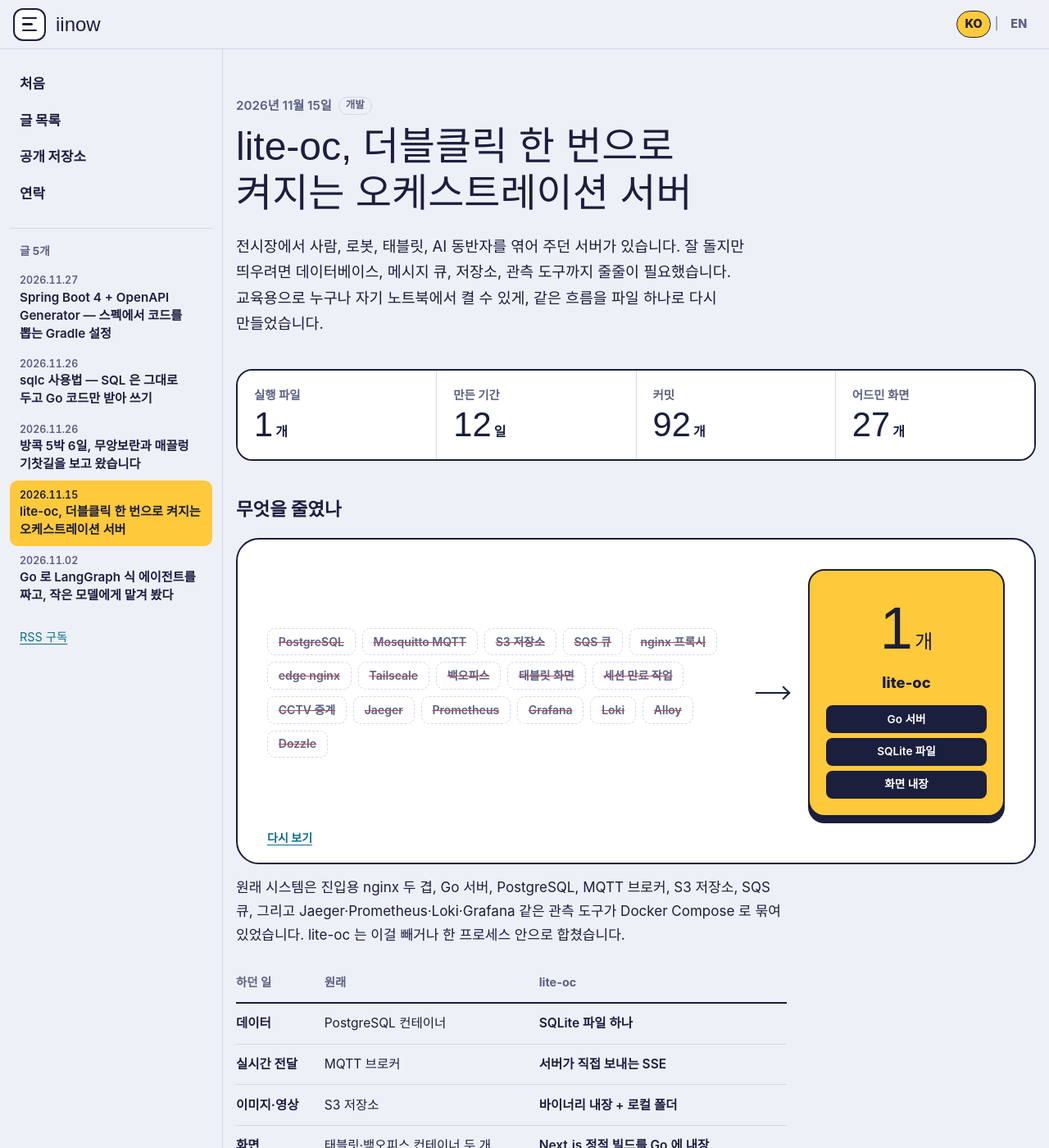
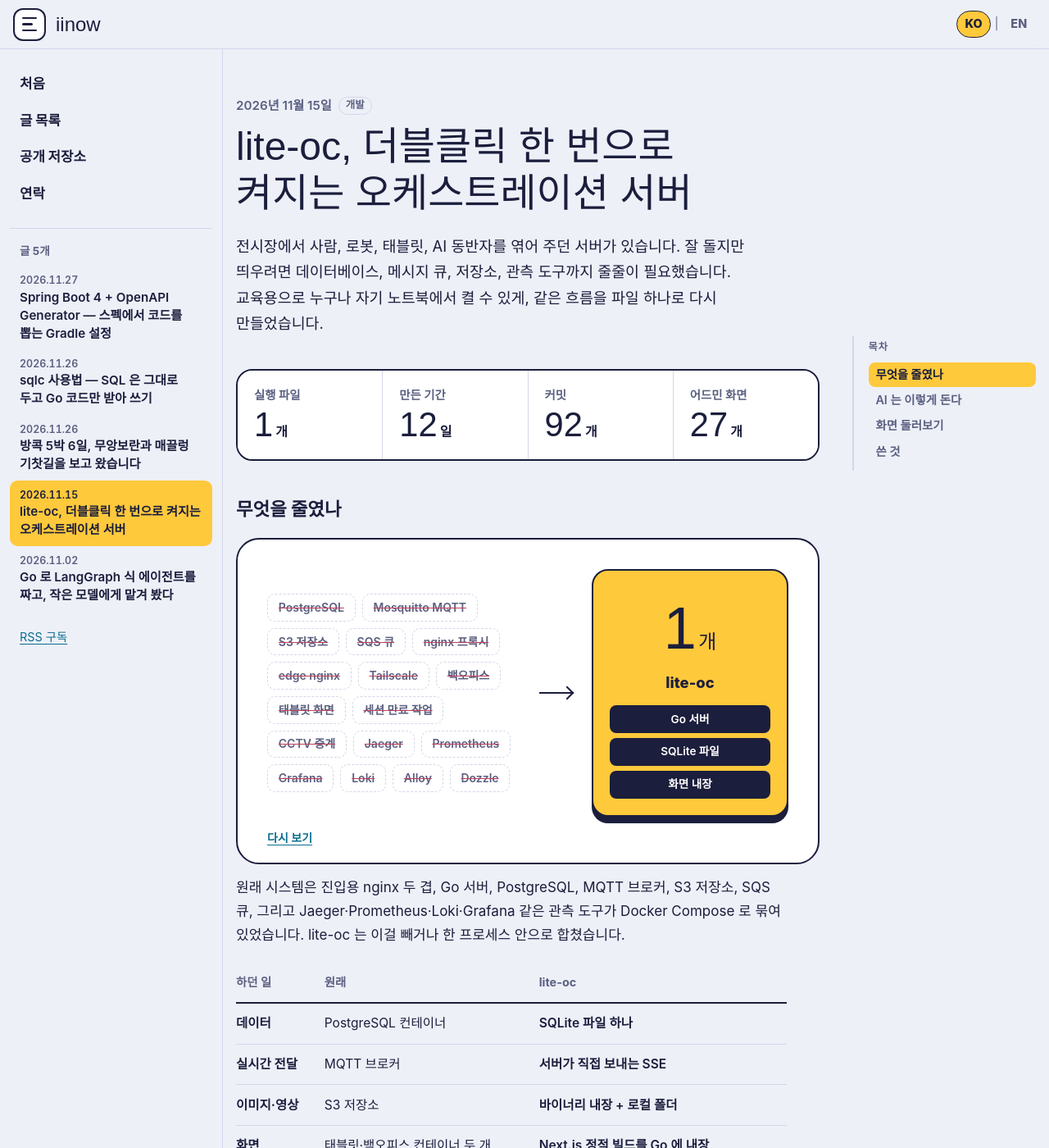
Before and after one commit to iinow/iinow.github.io, a Jekyll site: the page built from _posts/2026-11-15-lite-oc.md, in a window 1280 px wide and 1400 px high. Shown: the whole window at 82% size. Built offline with Jekyll 4.4.1, drawn with Linux system fonts in a browser that asks for light colours; some web fonts are replaced; part of the change alters nothing that is shown.

Commit message:
글 화면: 우측 스크롤 목차 추가, 표가 본문 폭을 넘으면 표만 가로 스크롤

```diff
--- a/_layouts/post.html
+++ b/_layouts/post.html
@@ -29,8 +29,14 @@ layout: default
     {%- endif %}
   </header>
 
-  <div class="prose">
+  <div class="post-body">
+    <div class="prose">
 {{ content }}
+    </div>
+    <nav class="toc" id="toc" aria-label="{% if is_en %}On this page{% else %}이 페이지의 목차{% endif %}" hidden>
+      <p class="toc-title">{% if is_en %}On this page{% else %}목차{% endif %}</p>
+      <ol class="toc-list"></ol>
+    </nav>
   </div>
 
   <nav class="pager" aria-label="{% if is_en %}More posts{% else %}다른 글{% endif %}">
--- a/main.js
+++ b/main.js
@@ -297,6 +297,105 @@ if (mermaidCodes.length) {
   }, { passive: true })
 }
 
+// ── 글 안의 표: 본문 폭을 넘으면 표만 가로로 스크롤 ──
+// nowrap 코드 때문에 첫 열이 한 글자씩 쪼개지는 문제를 막는다.
+document.querySelectorAll('.prose table').forEach((table) => {
+  const parent = table.parentElement
+  if (!parent || parent.classList.contains('table-scroll')) return
+  const wrap = document.createElement('div')
+  wrap.className = 'table-scroll'
+  parent.insertBefore(wrap, table)
+  wrap.appendChild(table)
+})
+
+// ── 우측 목차: 본문 헤딩을 모아 스크롤에 따라 현재 위치를 표시 ──
+// id 가 없는 헤딩에는 슬러그를 붙이고, 항목이 둘 이상일 때만 목차를 보여 준다.
+const toc = document.getElementById('toc')
+if (toc) {
+  const slug = (text) =>
+    text
+      .trim()
+      .toLowerCase()
+      .replace(/[\s]+/g, '-')
+      .replace(/[^\p{L}\p{N}-]/gu, '')
+      .replace(/-+/g, '-')
+      .replace(/^-|-$/g, '')
+  const entries = []
+  const seen = new Set()
+  document.querySelectorAll('.prose h2, .prose h3').forEach((h, i) => {
+    let id = h.id
+    if (!id) {
+      const base = slug(h.textContent) || 'section-' + (i + 1)
+      id = base
+      let n = 2
+      while (seen.has(id) || document.getElementById(id)) id = base + '-' + n++
+      h.id = id
+    }
+    seen.add(id)
+    entries.push({ id, level: h.tagName === 'H3' ? 3 : 2, text: h.textContent.trim() })
+  })
+  const list = toc.querySelector('.toc-list')
+  if (list && entries.length > 1) {
+    entries.forEach((entry) => {
+      const li = document.createElement('li')
+      li.className = 'lvl-' + entry.level
+      const a = document.createElement('a')
+      a.href = '#' + entry.id
+      a.textContent = entry.text
+      li.appendChild(a)
+      list.appendChild(li)
+    })
+    toc.hidden = false
+
+    const links = [...list.querySelectorAll('a')]
+    const targets = entries.map((entry) => document.getElementById(entry.id))
+    const header = document.querySelector('.top')
+    let active = -1
+    const setActive = (i) => {
+      if (i === active) return
+      active = i
+      links.forEach((a, n) => {
+        if (n === i) a.setAttribute('aria-current', 'true')
+        else a.removeAttribute('aria-current')
+      })
+      // 목차가 길어 스크롤될 때 현재 항목이 보이게
+      const a = links[i]
+      if (!a || toc.scrollHeight <= toc.clientHeight + 2) return
+      const r = a.getBoundingClientRect()
+      const box = toc.getBoundingClientRect()
+      if (r.top < box.top) toc.scrollTop += r.top - box.top - 8
+      else if (r.bottom > box.bottom) toc.scrollTop += r.bottom - box.bottom + 8
+    }
+    const spy = () => {
+      const top = (header ? header.offsetHeight : 0) + 24
+      let current = 0
+      targets.forEach((el, i) => {
+        if (el && el.getBoundingClientRect().top <= top) current = i
+      })
+      // 바닥까지 내려갔으면 마지막 섹션을 가리킨다
+      if (innerHeight + scrollY >= document.documentElement.scrollHeight - 4) {
+        current = targets.length - 1
+      }
+      setActive(current)
+    }
+    let ticking = false
+    addEventListener(
+      'scroll',
+      () => {
+        if (ticking) return
+        ticking = true
+        requestAnimationFrame(() => {
+          ticking = false
+          spy()
+        })
+      },
+      { passive: true }
+    )
+    addEventListener('resize', spy, { passive: true })
+    spy()
+  }
+}
+
 // ── 글 목록 분류(개발·여행) 거르기 ──
 const filterBar = document.querySelector('.filter')
 if (filterBar) {
--- a/style.css
+++ b/style.css
@@ -204,6 +204,20 @@ main { padding: 0 1rem; }
 
 .prose h2 { font-size: 1.4rem; font-weight: 800; margin-top: 2.75rem; line-height: 1.35; }
 .prose h3 { font-size: 1.15rem; font-weight: 800; margin-top: 2rem; }
+
+/* 글 본문 + 우측 목차 */
+.post-body { display: grid; grid-template-columns: minmax(0, 1fr); }
+.toc { display: none; }
+.toc-title { font-size: 0.76rem; font-weight: 800; letter-spacing: 0.09em; text-transform: uppercase; color: var(--muted); }
+.toc-list { margin-top: 0.55rem; display: grid; gap: 0.1rem; }
+.toc-list a { display: block; padding: 0.3rem 0.55rem; border-radius: 0.5rem; color: var(--muted); font-size: 0.9rem; font-weight: 600; line-height: 1.4; text-decoration: none; transition: color 0.15s, background 0.15s; }
+.toc-list .lvl-3 a { padding-left: 1.3rem; font-size: 0.83rem; font-weight: 500; }
+.toc-list a:hover { color: var(--ink); background: var(--surface); }
+.toc-list a[aria-current='true'] { color: #1b1e3c; background: var(--sun); font-weight: 800; }
+@media (min-width: 1240px) {
+  .post-body { grid-template-columns: minmax(0, 1fr) 14rem; gap: 2.5rem; align-items: start; }
+  .toc:not([hidden]) { display: block; position: sticky; top: calc(var(--top-h) + 1.5rem); max-height: calc(100vh - var(--top-h) - 3rem); overflow-y: auto; overscroll-behavior: contain; padding: 0.15rem 0 0.5rem 1.1rem; border-left: 2px solid var(--line); scrollbar-width: thin; scrollbar-color: var(--line) transparent; }
+}
 .prose p, .prose > ul, .prose > ol, .prose blockquote, .prose pre, .prose > figure, .prose > img { margin-top: 0.9rem; }
 .prose ul:not([class]) { list-style: disc; padding-left: 1.3rem; }
 .prose ol:not([class]) { list-style: decimal; padding-left: 1.4rem; }
@@ -291,6 +305,14 @@ main { padding: 0 1rem; }
 .prose th code, .prose td code { white-space: nowrap; }
 .prose td:first-child { font-weight: 700; }
 .prose td:last-child { font-weight: 600; }
+/* 첫 열이 한 글자씩 세로로 쪼개지지 않게 최소 폭을 준다 */
+.prose th:first-child, .prose td:first-child { min-width: 5.5rem; }
+/* 표가 본문 폭을 넘으면 표만 가로로 스크롤한다 (main.js 가 .table-scroll 로 감싼다) */
+.prose > .table-scroll { max-width: var(--text); margin-top: 1.25rem; overflow-x: auto; scrollbar-width: thin; scrollbar-color: var(--line) transparent; }
+.table-scroll > table { margin-top: 0; }
+.table-scroll::-webkit-scrollbar { height: 8px; }
+.table-scroll::-webkit-scrollbar-thumb { background: var(--line); border-radius: 999px; }
+.table-scroll::-webkit-scrollbar-track { background: none; }
 /* 글 안의 머메이드 그림: main.js 가 code.language-mermaid 를 옮겨 그린다 */
 .prose > .mermaid { margin-top: 1.25rem; padding: 1.1rem 1rem; background: var(--surface); border: 2px solid var(--ink); border-radius: 1rem; overflow-x: auto; }
 .prose .mermaid svg { display: block; max-width: 100%; height: auto; margin: 0 auto; }
```
